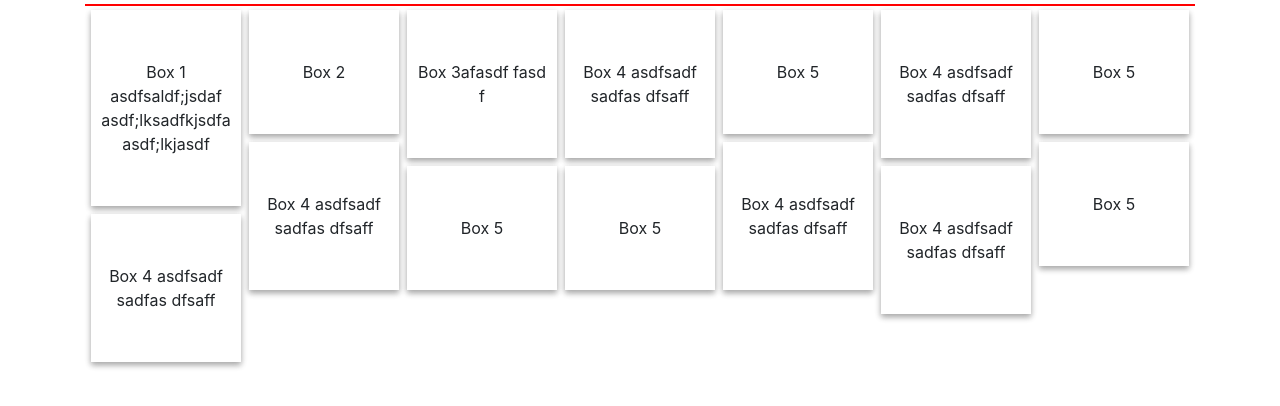
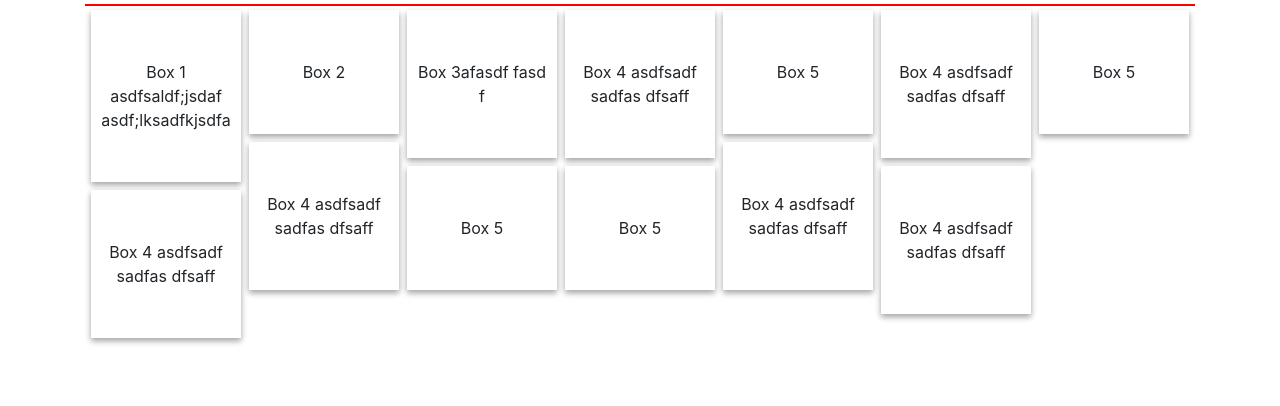
Before and after one commit to vikasFreelancer1913/jQuery-plugins, a plain HTML site: page box-arrangements/index.html in a window 1280 px wide. Shown: the part 48-454 px from the top of the page. Drawn offline with nearby package versions, Linux system fonts and the light colour scheme.

Commit message:
completed the box arrangement plugin

```diff
--- a/box-arrangements/boxArrange.jQuery.js
+++ b/box-arrangements/boxArrange.jQuery.js
@@ -20,6 +20,10 @@ jQuery.fn.BoxArrange = function (margin) {
         return tempInt;
     }
 
+    $(element).find('li').each(function(index, item){
+      item.setAttribute('id', 'ele-'+index);
+    });
+
     function applyArrangement () {
       var windowWidth = $(window).width();
       var windowHeight = $(window).height();
@@ -37,7 +41,7 @@ jQuery.fn.BoxArrange = function (margin) {
       var firstChildElement = $(element).find('li:first');
       var elePaddingLeftRight = getInt($(element).find('li:first').css('padding-left')) + getInt($(element).find('li:first').css('padding-right'));
       var elePaddingTopBottom = getInt($(element).find('li:first').css('padding-top')) + getInt($(element).find('li:first').css('padding-bottom'));
-      var eleInOneRow = Math.floor(elementWidth / (firstChildElement.width() + elePaddingLeftRight + marginParam));
+      var eleInOneRow = placedNumber = Math.floor(elementWidth / (firstChildElement.width() + elePaddingLeftRight + marginParam));
       var howMuchRow = Math.ceil(totalELementLen / eleInOneRow);
       var counter = 0;
       var coordinateTop = 0;
@@ -48,22 +52,26 @@ jQuery.fn.BoxArrange = function (margin) {
         var currentWidth = item.clientWidth;
         var currentHeight = item.clientHeight;
         var coordinateLeft = elementCount * (currentWidth + marginParam);
+        var newPositionTop = (placedNumber - eleInOneRow) + 1;
 
           if(counter < eleInOneRow) {
             $(item).css({
               "left": coordinateLeft,
-            "top": elsePart ? $(element).find("li:nth-child("+ (counter+1) +")").height() + getInt($(element).find("li:nth-child("+ (counter+1) +")").css("top")) + elePaddingTopBottom + marginParam : coordinateTop
+              "top": elsePart ? $(element).find("li:nth-child("+ (newPositionTop) +")").height() + getInt($(element).find("li:nth-child("+ (newPositionTop) +")").css("top")) + elePaddingTopBottom + marginParam : coordinateTop
             });
-          counter++
+            if(elsePart) {
+              placedNumber++;
+            }
+            counter++;
           }else {
-          coordinateTop = currentHeight + marginParam;
             counter = 0;
             $(item).css({
               "left": counter,
-            "top": $(element).find("li:nth-child("+ (counter+1) +")").height() + getInt($(element).find("li:nth-child("+ (counter+1) +")").css("top")) + elePaddingTopBottom + marginParam
+              "top": $(element).find("li:nth-child("+ (newPositionTop) +")").height() + getInt($(element).find("li:nth-child("+ (newPositionTop) +")").css("top")) + elePaddingTopBottom + marginParam
             });
             elsePart = true;
             counter++;
+            placedNumber++;
           }
       });
     }
--- a/box-arrangements/index.html
+++ b/box-arrangements/index.html
@@ -38,7 +38,7 @@
       <h1>Jquery Plugin - Box Arrangements</h1>
       <div class="innerCont">
         <ul class="list-wrap js-listWrap">
-          <li>Box 1 asdfsaldf;jsdaf asdf;lksadfkjsdfa asdf;lkjasdf</li>
+          <li>Box 1 asdfsaldf;jsdaf asdf;lksadfkjsdfa</li>
           <li>Box 2</li>
           <li>Box 3afasdf fasd f</li>
           <li>Box 4 asdfsadf sadfas dfsaff</li>
@@ -51,7 +51,6 @@
           <li>Box 5</li>
           <li>Box 4 asdfsadf sadfas dfsaff</li>
           <li>Box 4 asdfsadf sadfas dfsaff</li>
-          <li>Box 5</li>
         </ul>
       </div>
     </div>
```
Lines whose indentation alone changed are shown as unchanged.
